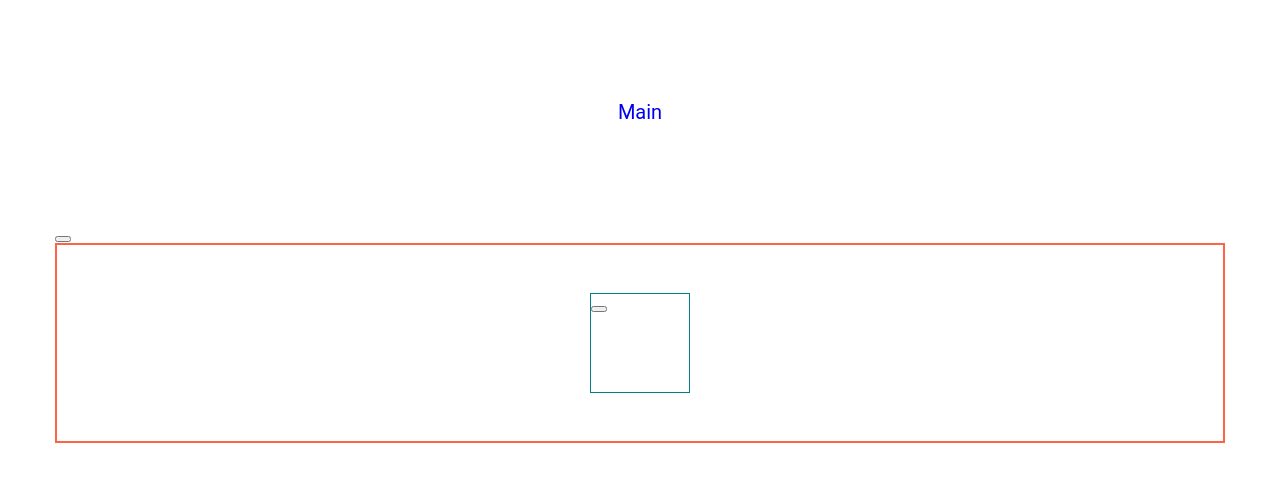
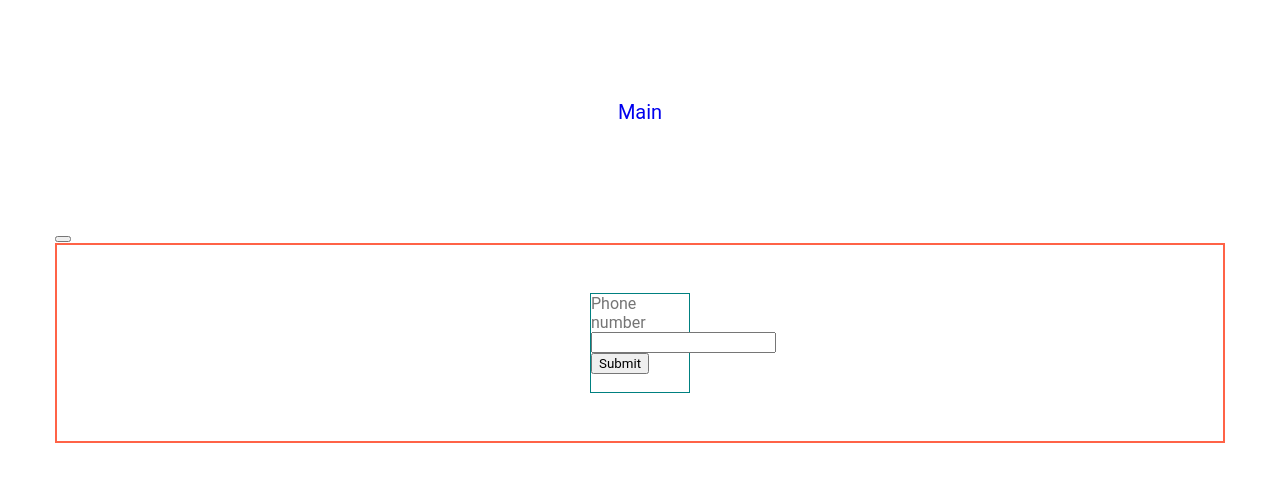
Before and after one commit to MokrushinRoman/goit-markup-hw-05, a plain HTML site: page tester.html in a window 1280 px wide. Drawn offline with Linux system fonts and the light colour scheme.

Commit message:
add tester page

```diff
--- a/tester.html
+++ b/tester.html
@@ -17,7 +17,14 @@
       <div class="tester-container">
         <div class="a">
           <div class="b is-hidden" data-modal>
-            <button class="but" type="button" data-modal-close></button>
+            <form>
+              <label>
+                Phone number
+                <input type="tel" name="phone_number" />
+              </label>
+
+              <button type="submit">Submit</button>
+            </form>
           </div>
         </div>
         <!--  -->
```
